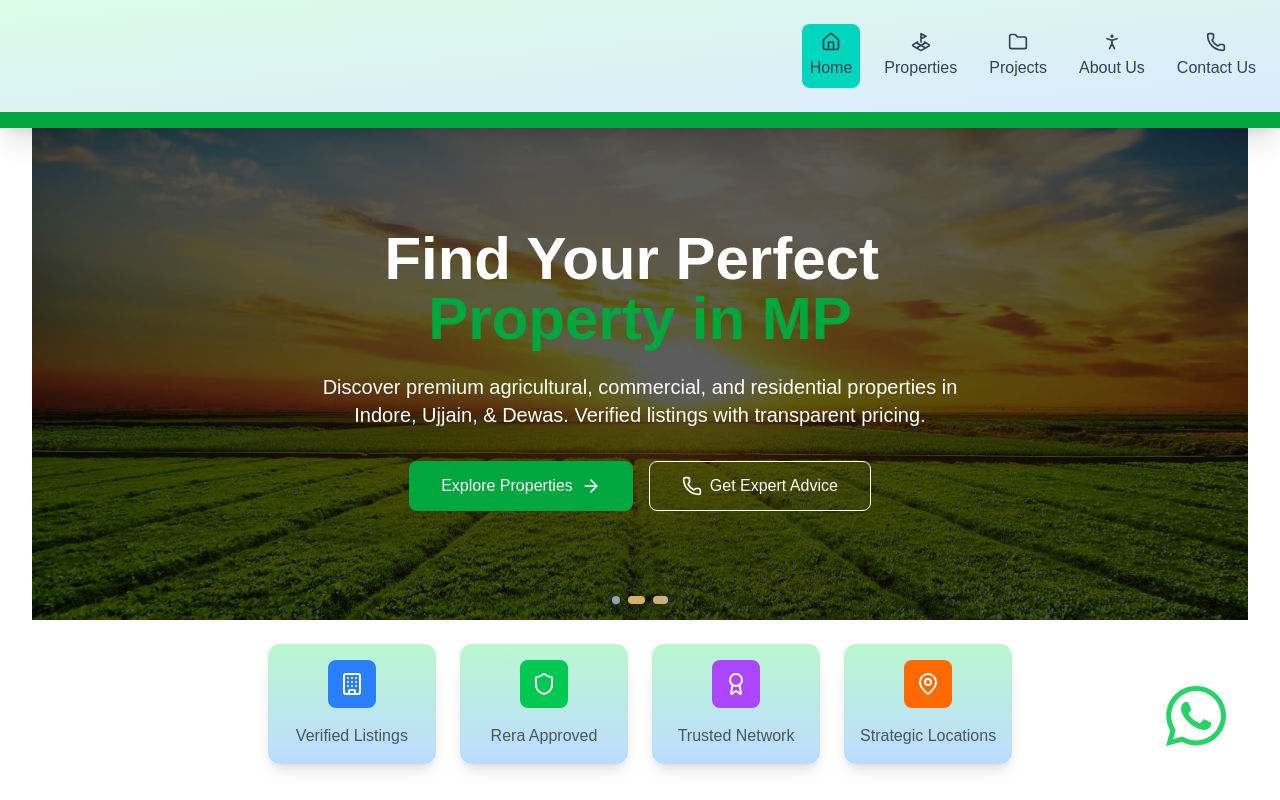
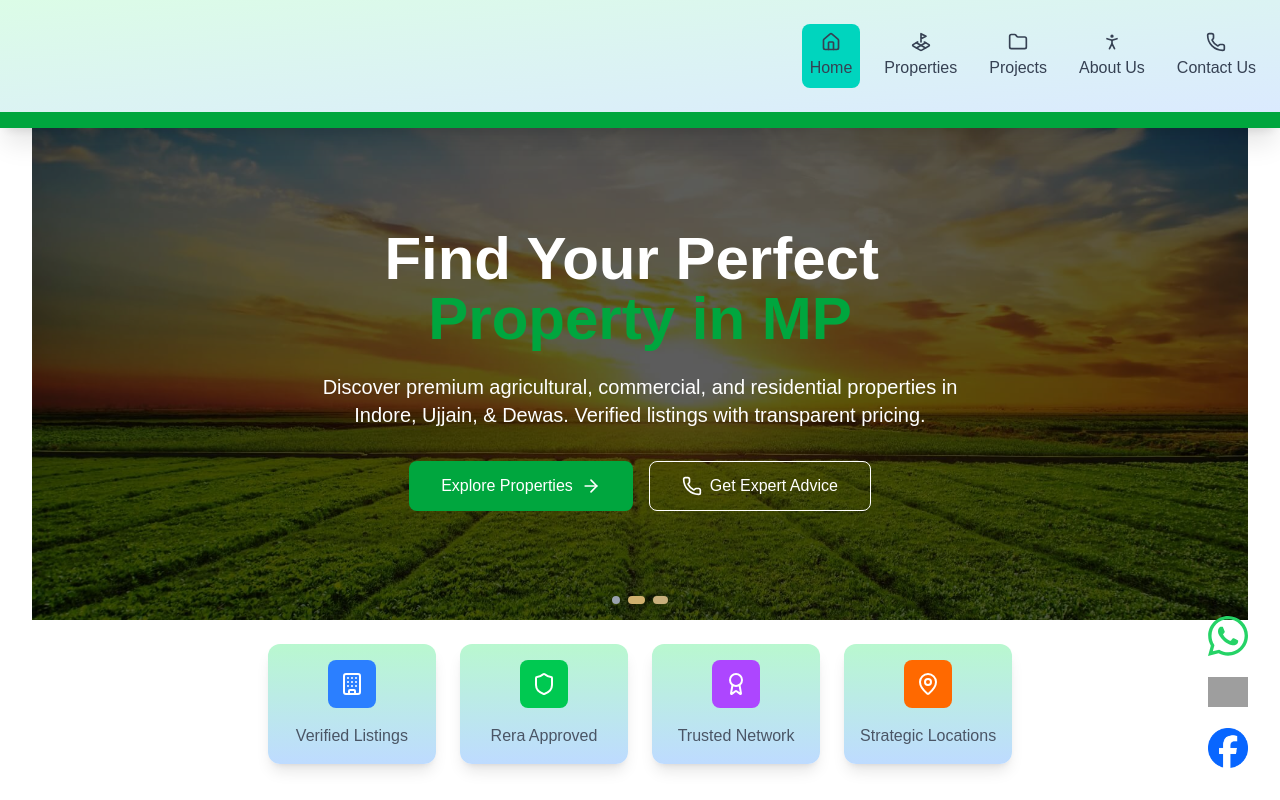
Before and after one commit to ai-prgmr/Official, a Next.js app: page / in a window 1280 px wide. Shown: the top 800 px of the page. Built offline with nearby package versions, Linux system fonts and the light colour scheme; grey boxes are pictures that could not be loaded.

Commit message:
update Social media icons

```diff
--- a/app/components/WhatsAppButton.tsx
+++ b/app/components/WhatsAppButton.tsx
@@ -1,30 +1,76 @@
-"use client";
+// Import necessary libraries and components
 import Image from "next/image";
 
-const WhatsAppButton: React.FC = () => {
+const SocialMediaButtons: React.FC = () => {
+  // --- WhatsApp Configuration ---
   const whatsappNumber = "+919201463228";
   const whatsappMessage = encodeURIComponent(
     "Hello! I have a question about your Properties."
   );
   const whatsappLink = `https://wa.me/${whatsappNumber}?text=${whatsappMessage}`;
 
+  // --- Facebook Configuration ---
+  // Replace this with your actual Facebook page URL
+  const facebookLink = "https://www.facebook.com/profile.php?id=61579428055383";
+
+  // --- Instagram Configuration ---
+  // Replace this with your actual Instagram profile URL
+  const instagramLink = "https://instagram.com/grassventure.in";
+
   return (
+    <div className="fixed bottom-6 right-6 z-50 flex flex-col items-center">
+      {/* WhatsApp Button */}
       <a
         href={whatsappLink}
         target="_blank"
         rel="noopener noreferrer"
-      className="fixed bottom-6 right-6  text-white transition-all duration-300 transform hover:scale-110 z-50 flex items-center justify-center w-12 h-12 md:w-30 md:h-30"
+        className="text-white transition-all duration-300 transform hover:scale-110 flex items-center justify-center w-12 h-12 md:w-14 md:h-14"
         aria-label="Chat on WhatsApp"
       >
-      {/* WhatsApp Icon (simple SVG) */}
         <Image
-        src="/Digital_Glyph_Green.svg" // Ensure you have this icon in your public folder
+          src="/Digital_Glyph_Green.svg"
           alt="WhatsApp Icon"
-        width={60}
-        height={60}
+          width={40}
+          height={40}
           className="text-white"
         />
       </a>
+
+      {/* Instagram Button */}
+      <a
+        href={instagramLink}
+        target="_blank"
+        rel="noopener noreferrer"
+        className="rounded-full text-white transition-all duration-300 transform hover:scale-110 flex items-center justify-center w-12 h-12 md:w-14 md:h-14"
+        aria-label="Follow on Instagram"
+      >
+        <Image
+          src="/Instagram.png"
+          alt="WhatsApp Icon"
+          width={40}
+          height={40}
+          className="text-white"
+        />
+      </a>
+
+      {/* Facebook Button */}
+      <a
+        href={facebookLink}
+        target="_blank"
+        rel="noopener noreferrer"
+        className="rounded-full text-white transition-all duration-300 transform hover:scale-110 flex items-center justify-center w-12 h-12 md:w-14 md:h-14"
+        aria-label="Follow on Facebook"
+      >
+        <Image
+          src="/Facebook.png"
+          alt="WhatsApp Icon"
+          width={40}
+          height={40}
+          className="text-white"
+        />
+      </a>
+    </div>
   );
 };
-export default WhatsAppButton;
+
+export default SocialMediaButtons;
--- a/app/layout.tsx
+++ b/app/layout.tsx
@@ -3,7 +3,7 @@ import { Geist, Geist_Mono } from "next/font/google";
 import "./globals.css";
 import GrassHeader from "./components/GrassHeader";
 import Footer from "./components/Footer";
-import WhatsAppButton from "./components/WhatsAppButton";
+import SocialMediaButtons from "./components/WhatsAppButton";
 const geistSans = Geist({
   variable: "--font-geist-sans",
   subsets: ["latin"],
@@ -36,7 +36,7 @@ export default function RootLayout({
         <div className="headerSpacer"></div>
         {children}
         <Footer />
-        <WhatsAppButton />
+        <SocialMediaButtons />
       </body>
     </html>
   );
```
Also changed, not shown: public/Facebook.png (added), 1 other file (tests, documents, lock files or other folders). Lines whose indentation alone changed are shown as unchanged.
